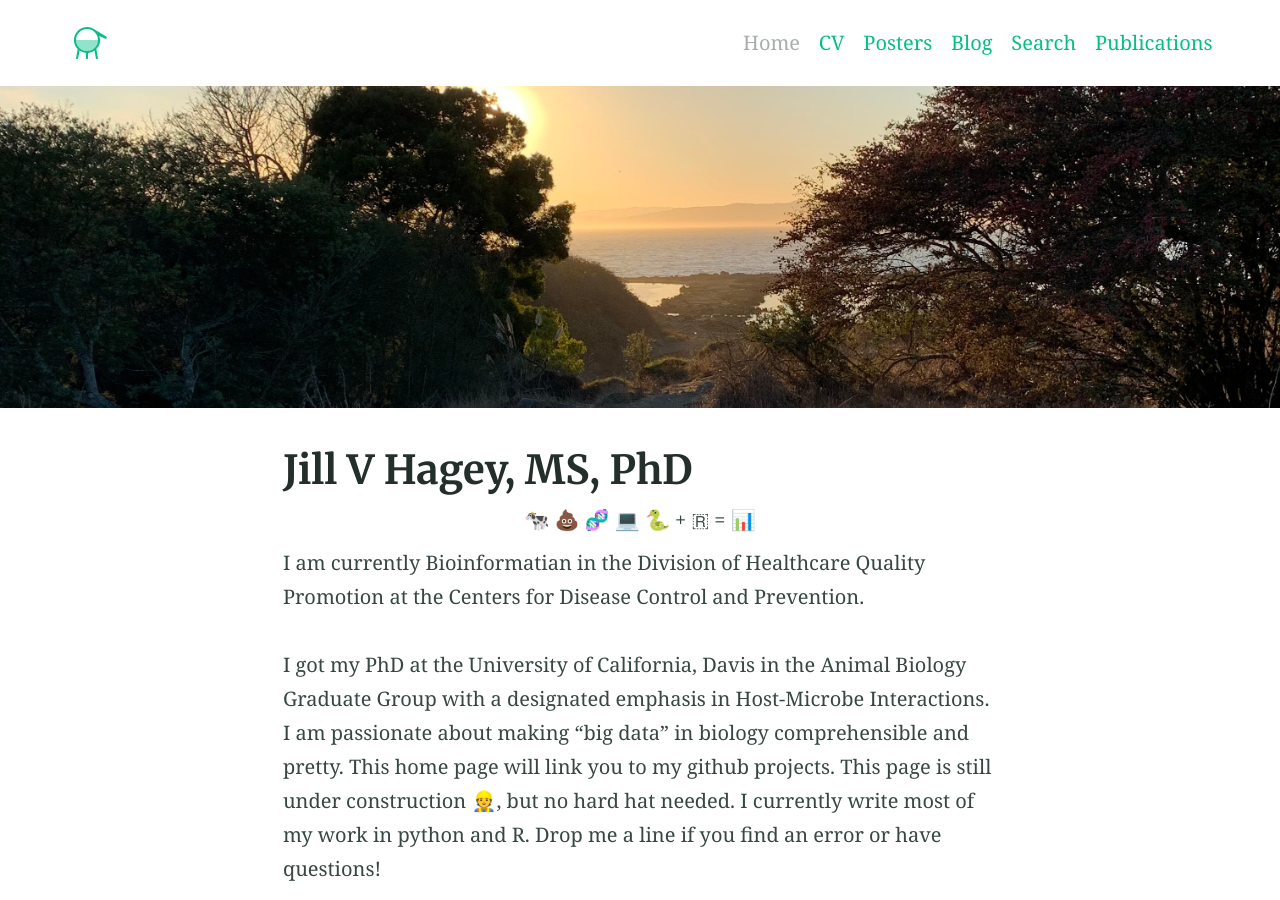
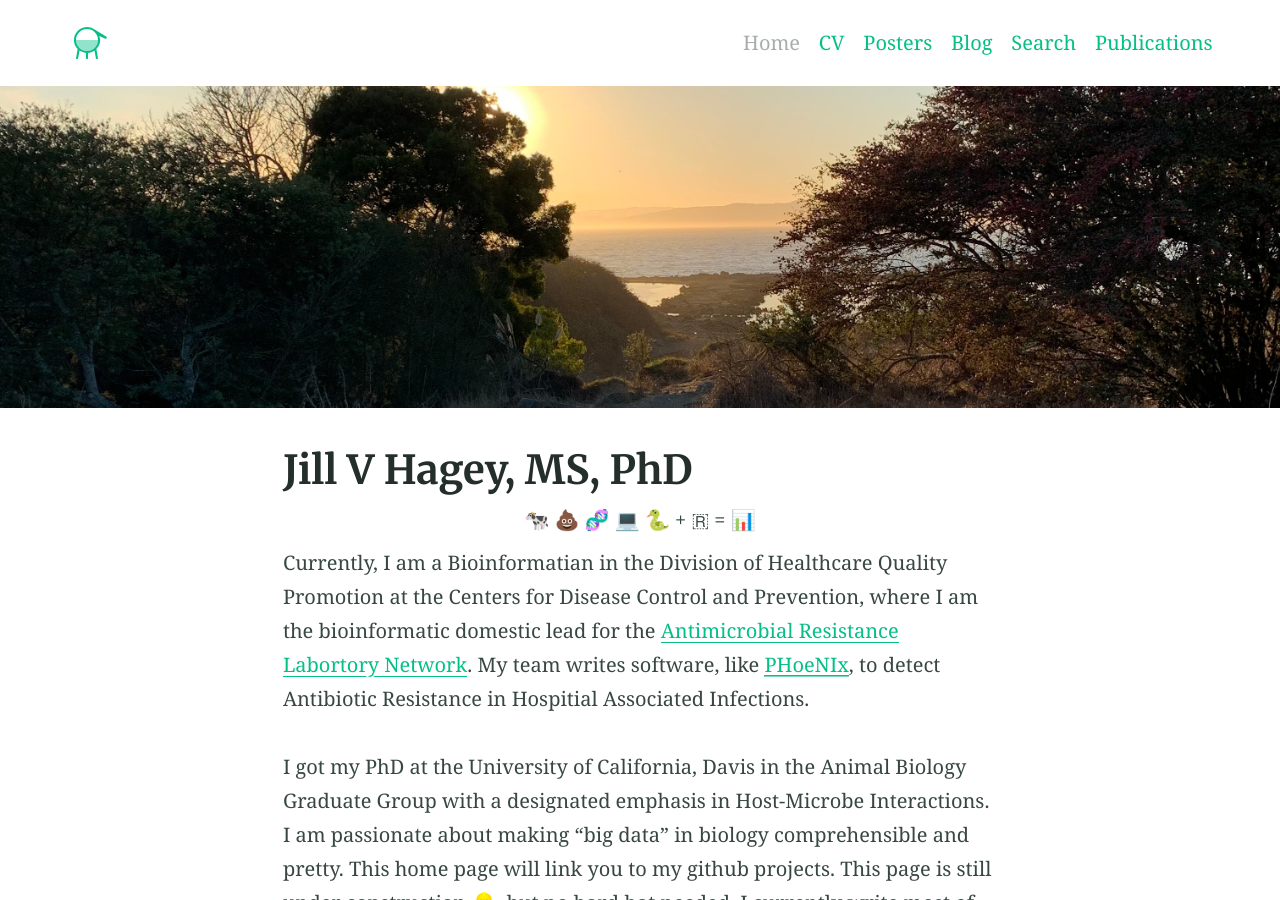
Before and after one commit to jvhagey/jvhagey.github.io, a Jekyll site: the page built from index.md, in a window 1280 px wide and 900 px high. Built offline with Jekyll 4.4.1, drawn with Linux system fonts in a browser that asks for light colours; our own code applies the rules of GitHub Pages for plain Markdown files.

Commit message:
Update index.md

```diff
--- a/index.md
+++ b/index.md
@@ -10,7 +10,7 @@ excerpt: "This is the home page of Jill Hagey's github"
 🐄 💩 🧬 💻 🐍 + 🇷 = 📊
 </center>
 
-I am currently Bioinformatian in the Division of Healthcare Quality Promotion at the Centers for Disease Control and Prevention.
+Currently, I am a Bioinformatian in the Division of Healthcare Quality Promotion at the Centers for Disease Control and Prevention, where I am the bioinformatic domestic lead for the [Antimicrobial Resistance Labortory Network](https://www.cdc.gov/drugresistance/laboratories.html). My team writes software, like [PHoeNIx](https://github.com/CDCgov/phoenix), to detect Antibiotic Resistance in Hospitial Associated Infections.
 
 I got my PhD at the University of California, Davis in the Animal Biology Graduate Group with a designated emphasis in Host-Microbe Interactions. I am passionate about making "big data" in biology comprehensible and pretty. This home page will link you to my github projects. This page is still under construction 👷, but no hard hat needed. I currently write most of my work in python and R. Drop me a line if you find an error or have questions!
 
```
